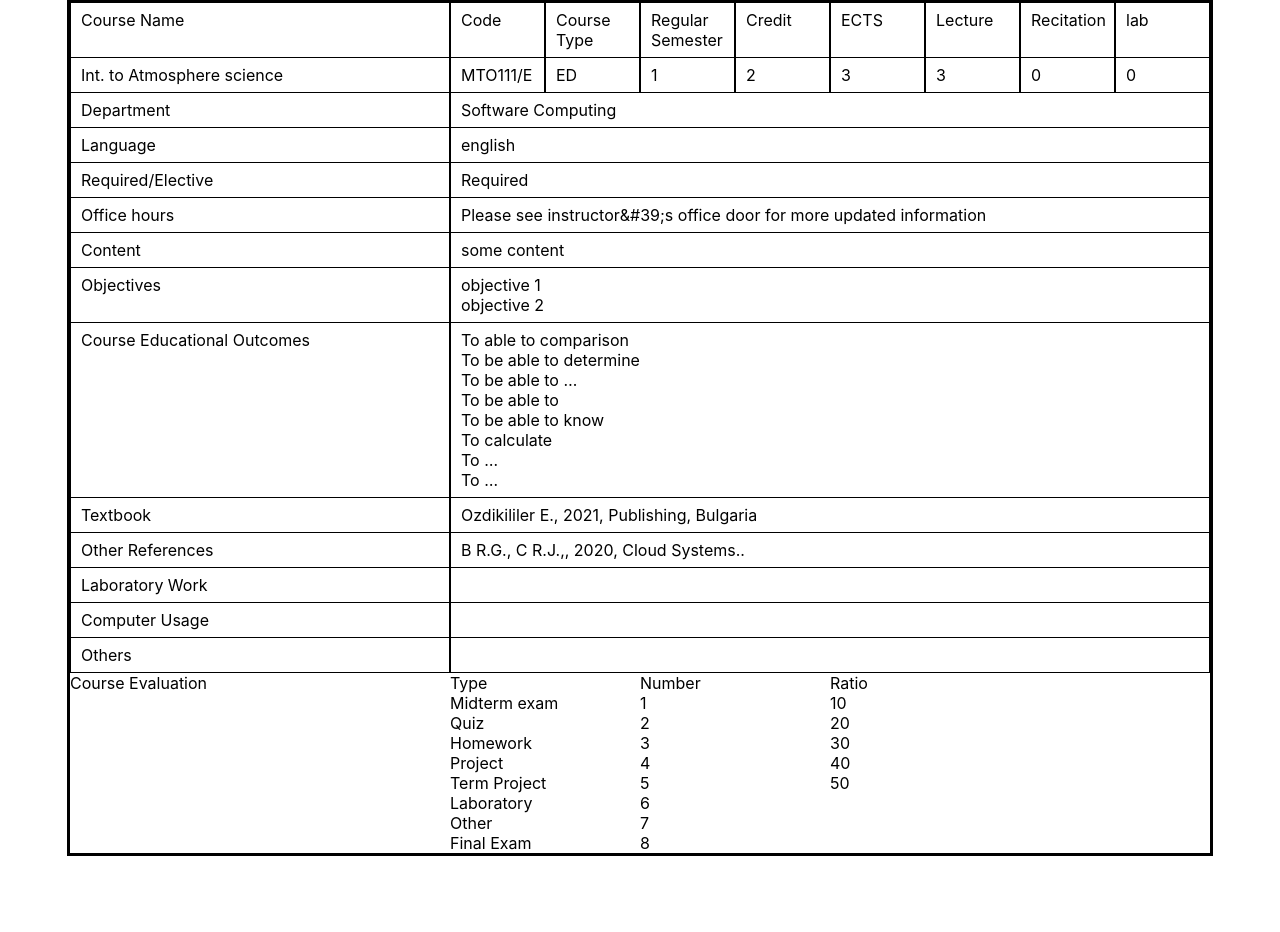
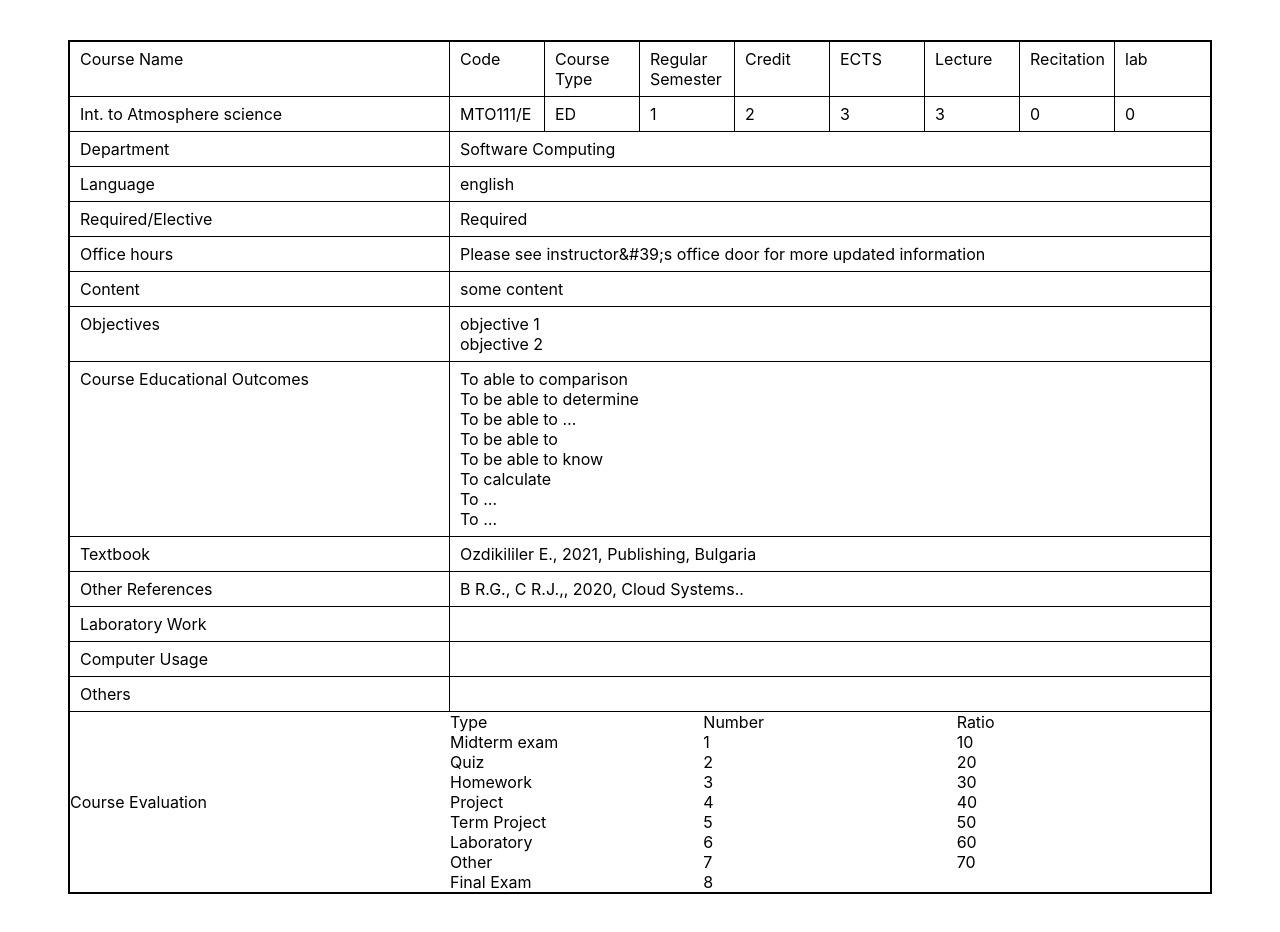
Before and after one commit to tsanev96/school-project, a React (Create React App) app: page / in a window 1280 px wide. Before the commit the page ends 856 px from the top, so only its background shows below. Built offline with nearby package versions, Linux system fonts and the light colour scheme.

Commit message:
fixing styles for table, created not really reusable components

```diff
--- a/src/component/TableCourse.tsx
+++ b/src/component/TableCourse.tsx
@@ -1,146 +1,34 @@
 import { Head, Body } from "../types/table";
-import TableGrid from "./shared/TableGrid";
+import TableTop from "./TableTop";
 import { makeStyles } from "@mui/styles";
 import { Box, Grid } from "@mui/material";
-import CouseEvaluation from "./CouseEvaluation";
+import TableCourseEvaluation from "./TableCourseEvaluation";
+import TableMid from "./TableMid";
 
 const useStyles = makeStyles({
   root: {
-    margin: "0 auto",
+    margin: "40px auto",
     maxWidth: 1140,
-    border: "3px solid black",
+    border: "2px solid black",
   },
   item: {
     "& > *": {
       padding: "7px 10px",
       textAlign: "left",
-      borderBottom: "1px solid black",
-      borderLeft: "1px solid black",
-      borderRight: "1px solid black",
+      // borderBottom: "1px solid black",
+      // borderLeft: "1px solid black",
+      // borderRight: "1px solid black",
     },
   },
 });
 
 const TableCourse = () => {
   const classes = useStyles();
-  const headValues: Head[] = [
-    { id: "courseName", label: "Course Name" },
-    { id: "code", label: "Code" },
-    { id: "courseType", label: "Course Type" },
-    { id: "semester", label: "Regular Semester" },
-    { id: "credit", label: "Credit" },
-    { id: "ects", label: "ECTS" },
-    { id: "Lecture", label: "Lecture" },
-    { id: "recitation", label: "Recitation" },
-    { id: "lab", label: "lab" },
-  ];
-
-  const bodyValues: Body[] = [
-    { id: "courseName", value: "Int. to Atmosphere science" },
-    { id: "code", value: "MTO111/E" },
-    { id: "courseType", value: "ED" },
-    { id: "semester", value: "1" },
-    { id: "credit", value: "2" },
-    { id: "ects", value: "3" },
-    { id: "Lecture", value: "3" },
-    { id: "recitation", value: "0" },
-    { id: "lab", value: "0" },
-  ];
-
-  const data: {
-    id: string;
-    label: string;
-    value: string | string[] | undefined;
-  }[] = [
-    { id: "deperament", label: "Department", value: "Software Computing" },
-    { id: "lang", label: "Language", value: "english" },
-    { id: "required", label: "Required/Elective", value: "Required" },
-    {
-      id: "officeHourse",
-      label: "Office hours",
-      value:
-        "Please see instructor&#39;s office door for more updated information",
-    },
-    { id: "content", label: "Content", value: "some content" },
-    {
-      id: "objectives",
-      label: "Objectives",
-      value: ["objective 1", "objective 2"],
-    },
-    {
-      id: "outcomeCourse",
-      label: "Course Educational Outcomes",
-      value: [
-        "To able to comparison",
-        "To be able to determine",
-        "To be able to …",
-        "To be able to",
-        "To be able to know",
-        "To calculate",
-        "To …",
-        "To …",
-      ],
-    },
-    {
-      id: "textBook",
-      label: "Textbook",
-      value: ["Ozdikililer E., 2021, Publishing, Bulgaria"],
-    },
-    {
-      id: "otherReferences",
-      label: "Other References",
-      value: ["B R.G., C R.J.,, 2020, Cloud Systems.."],
-    },
-    { id: "laboratoryWork", label: "Laboratory Work", value: undefined },
-    { id: "computerUsage", label: "Computer Usage", value: undefined },
-    { id: "computerUsage", label: "Others", value: undefined },
-  ];
-
-  const topics = {
-    id: "topics",
-    value: [
-      { name: "Introduction", ceo: "2-3" },
-      { name: "Stability", ceo: "2-3" },
-      { name: "Cloud Development", ceo: "2-3" },
-      { name: "Precipitation", ceo: "2-3" },
-      { name: "Midtern", ceo: "2-3" },
-    ],
-  };
-
-  const getValueCol = (el: string | string[] | undefined) => {
-    if (typeof el === "string") {
-      return el;
-    } else if (Array.isArray(el)) {
-      return el.map((value) => (
-        <Grid key={value} container>
-          <Grid item>{value}</Grid>
-        </Grid>
-      ));
-    }
-    return "";
-  };
-
   return (
     <Box className={classes.root}>
-      <TableGrid
-        headValues={headValues}
-        bodyValues={bodyValues}
-        firstColSpan={4}
-        className={classes.item}
-      />
-      <Grid className={classes.item} container>
-        {data.map((el) => (
-          <>
-            <Grid xs={4} item>
-              {el.label}
-            </Grid>
-            <Grid xs={8} item>
-              {getValueCol(el.value)}
-            </Grid>
-          </>
-        ))}
-      </Grid>
-      <CouseEvaluation />
+      <TableTop />
+      <TableMid />
+      <TableCourseEvaluation />
     </Box>
   );
 };
--- a/src/component/CouseEvaluation.tsx
+++ b/src/component/TableCourseEvaluation.tsx
@@ -1,8 +1,22 @@
-import { Box, Grid } from "@mui/material";
 import { FC } from "react";
+import { Grid } from "@mui/material";
+import { HTMLClass } from "../types/htmlClass";
+import { makeStyles } from "@mui/styles";
 
-const CouseEvaluation = () => {
+interface IProps extends HTMLClass {}
+
+const useStyles = makeStyles({
+  rightColItem: {
+    // border: "1px solid black",
+    "& > *": {
+      // borderBottom: "1px solid black",
+    },
+  },
+});
+
+const TableCourseEvaluation: FC<IProps> = ({ className }) => {
   const data = {};
+  const classes = useStyles();
 
   const types = [
     "Midterm exam",
@@ -17,11 +31,16 @@ const CouseEvaluation = () => {
 
   const numberData = [1, 2, 3, 4, 5, 6, 7, 8];
 
-  const ratioData = [10, 20, 30, 40, 50];
+  const ratioData = [10, 20, 30, 40, 50, 60, 70];
 
   const renderColumn = (items: string[] | number[], title: string) => {
     return (
-      <Grid direction="column" container xs={3}>
+      <Grid
+        className={classes.rightColItem}
+        direction="column"
+        container
+        xs={4}
+      >
         <Grid item>{title}</Grid>
         {items.map((item) => (
           <Grid key={item} item>
@@ -31,9 +50,10 @@ const CouseEvaluation = () => {
       </Grid>
     );
   };
+
   return (
     <Grid container>
-      <Grid xs={4} item>
+      <Grid xs={4} container alignItems="center" item>
         Course Evaluation
       </Grid>
       <Grid xs={8} item>
@@ -47,4 +67,4 @@ const CouseEvaluation = () => {
   );
 };
 
-export default CouseEvaluation;
+export default TableCourseEvaluation;
--- /dev/null
+++ b/src/component/TableMid.tsx
@@ -0,0 +1,84 @@
+import { Grid } from "@mui/material";
+import { useTableCellStyles } from "./styles";
+
+const TableMid = () => {
+  const classesCell = useTableCellStyles();
+  const data: {
+    id: string;
+    label: string;
+    value: string | string[] | undefined;
+  }[] = [
+    { id: "deperament", label: "Department", value: "Software Computing" },
+    { id: "lang", label: "Language", value: "english" },
+    { id: "required", label: "Required/Elective", value: "Required" },
+    {
+      id: "officeHourse",
+      label: "Office hours",
+      value:
+        "Please see instructor&#39;s office door for more updated information",
+    },
+    { id: "content", label: "Content", value: "some content" },
+    {
+      id: "objectives",
+      label: "Objectives",
+      value: ["objective 1", "objective 2"],
+    },
+    {
+      id: "outcomeCourse",
+      label: "Course Educational Outcomes",
+      value: [
+        "To able to comparison",
+        "To be able to determine",
+        "To be able to …",
+        "To be able to",
+        "To be able to know",
+        "To calculate",
+        "To …",
+        "To …",
+      ],
+    },
+    {
+      id: "textBook",
+      label: "Textbook",
+      value: ["Ozdikililer E., 2021, Publishing, Bulgaria"],
+    },
+    {
+      id: "otherReferences",
+      label: "Other References",
+      value: ["B R.G., C R.J.,, 2020, Cloud Systems.."],
+    },
+    { id: "laboratoryWork", label: "Laboratory Work", value: undefined },
+    { id: "computerUsage", label: "Computer Usage", value: undefined },
+    { id: "computerUsage", label: "Others", value: undefined },
+  ];
+
+  const getValueCol = (el: string | string[] | undefined) => {
+    if (typeof el === "string") {
+      return el;
+    } else if (Array.isArray(el)) {
+      return el.map((value) => (
+        <Grid key={value} container>
+          <Grid item>{value}</Grid>
+        </Grid>
+      ));
+    }
+    return "";
+  };
+
+  return (
+    <Grid container>
+      {data.map((el) => (
+        <Grid container>
+          <Grid className={classesCell.row} item xs={4}>
+            {el.label}
+          </Grid>
+          <Grid className={classesCell.row} container item xs={8}>
+            {getValueCol(el.value)}
+          </Grid>
+        </Grid>
+      ))}
+    </Grid>
+  );
+};
+
+export default TableMid;
--- /dev/null
+++ b/src/component/TableTop.tsx
@@ -0,0 +1,79 @@
+import { FC } from "react";
+import { Box, Grid } from "@mui/material";
+import { makeStyles } from "@mui/styles";
+import { Head, Body } from "../types/table";
+import { HTMLClass } from "../types/htmlClass";
+import { useTableCellStyles } from "./styles";
+
+interface ITableGrid extends HTMLClass {}
+
+const useStyles = makeStyles({});
+
+const TableTop: FC<ITableGrid> = () => {
+  const classesCell = useTableCellStyles();
+
+  const headValues: Head[] = [
+    { id: "courseName", label: "Course Name" },
+    { id: "code", label: "Code" },
+    { id: "courseType", label: "Course Type" },
+    { id: "semester", label: "Regular Semester" },
+    { id: "credit", label: "Credit" },
+    { id: "ects", label: "ECTS" },
+    { id: "Lecture", label: "Lecture" },
+    { id: "recitation", label: "Recitation" },
+    { id: "lab", label: "lab" },
+  ];
+
+  const bodyValues: Body[] = [
+    { id: "courseName", value: "Int. to Atmosphere science" },
+    { id: "code", value: "MTO111/E" },
+    { id: "courseType", value: "ED" },
+    { id: "semester", value: "1" },
+    { id: "credit", value: "2" },
+    { id: "ects", value: "3" },
+    { id: "Lecture", value: "3" },
+    { id: "recitation", value: "0" },
+    { id: "lab", value: "0" },
+  ];
+
+  const getColSpan = (index: number) => {
+    return index === 0 ? 4 : 1;
+  };
+
+  const getIdsObject = <T extends { id: string }>(arr: T[]) =>
+    arr.map((el) => el.id);
+
+  const colsHeaderIds = getIdsObject(headValues);
+
+  const renderCell = <T extends { id: string; label?: string; value?: string }>(
+    id: string,
+    elements: T[],
+    index: number
+  ) => {
+    const element = elements.find((el) => el.id === id);
+    return (
+      <Grid className={classesCell.row} item xs={getColSpan(index)} key={id}>
+        {element?.label || element?.value || ""}
+      </Grid>
+    );
+  };
+
+  const renderTableTopPart = () => (
+    <Grid container item>
+      <Grid container item>
+        {colsHeaderIds.map((id, index) => (
+          <>{renderCell(id, headValues, index)}</>
+        ))}
+      </Grid>
+      <Grid container item>
+        {headValues.map((el, index) => (
+          <>{renderCell(el.id, bodyValues, index)}</>
+        ))}
+      </Grid>
+    </Grid>
+  );
+
+  return <Box>{renderTableTopPart()}</Box>;
+};
+
+export default TableTop;
--- a/src/component/shared/TableGrid.tsx
+++ /dev/null
@@ -1,61 +0,0 @@
-import { FC } from "react";
-import { Box, Grid } from "@mui/material";
-import { makeStyles } from "@mui/styles";
-import { Head, Body } from "../../types/table";
-import { HTMLClass } from "../../types/htmlClass";
-
-interface ITableGrid extends HTMLClass {
-  headValues: Head[];
-  bodyValues: Body[];
-  firstColSpan?: number;
-}
-
-const useStyles = makeStyles({});
-
-const TableGrid: FC<ITableGrid> = ({
-  headValues,
-  bodyValues,
-  firstColSpan,
-  className = "",
-}) => {
-  const classes = useStyles();
-
-  const getColSpan = (index: number, span?: number) => {
-    if (span) {
-      return index === 0 ? span : 1;
-    }
-    return undefined;
-  };
-  const getIdsObject = <T extends { id: string }>(arr: T[]) =>
-    arr.map((el) => el.id);
-
-  const colsHeaderIds = getIdsObject(headValues);
-
-  const renderCell = <T extends { id: string; label?: string; value?: string }>(
-    id: string,
-    elements: T[],
-    index: number
-  ) => {
-    const element = elements.find((el) => el.id === id);
-    return (
-      <Grid item xs={getColSpan(index, firstColSpan)} key={id}>
-        {element?.label || element?.value || ""}
-      </Grid>
-    );
-  };
-
-  const renderTableTopPart = () => (
-    <Grid className={className} container item>
-      {colsHeaderIds.map((id, index) => (
-        <>{renderCell(id, headValues, index)}</>
-      ))}
-      {headValues.map((el, index) => (
-        <>{renderCell(el.id, bodyValues, index)}</>
-      ))}
-    </Grid>
-  );
-
-  return <Box>{renderTableTopPart()}</Box>;
-};
-
-export default TableGrid;
--- /dev/null
+++ b/src/component/styles.ts
@@ -0,0 +1,10 @@
+import { makeStyles } from "@mui/styles";
+
+export const useTableCellStyles = makeStyles({
+  row: {
+    padding: "7px 10px",
+    borderBottom: "1px solid black",
+    borderRight: "1px solid black",
+    "&:last-child": { borderRight: "none" },
+  },
+});
```
